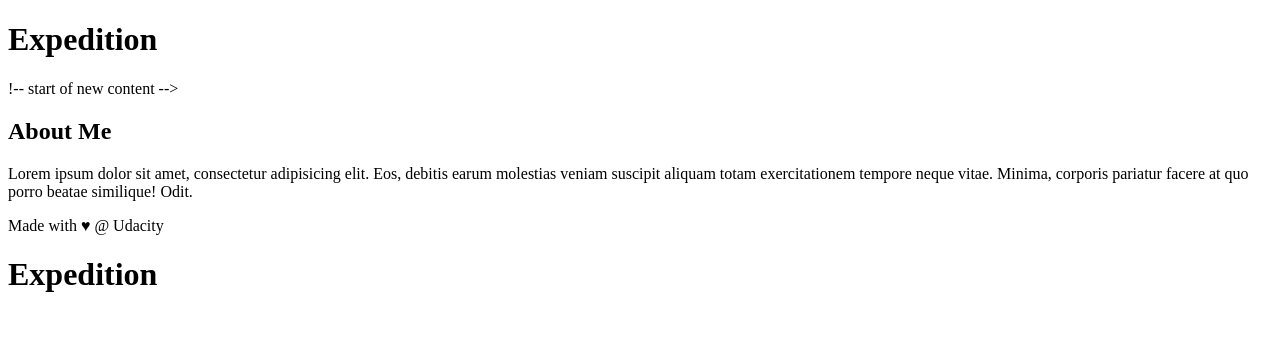
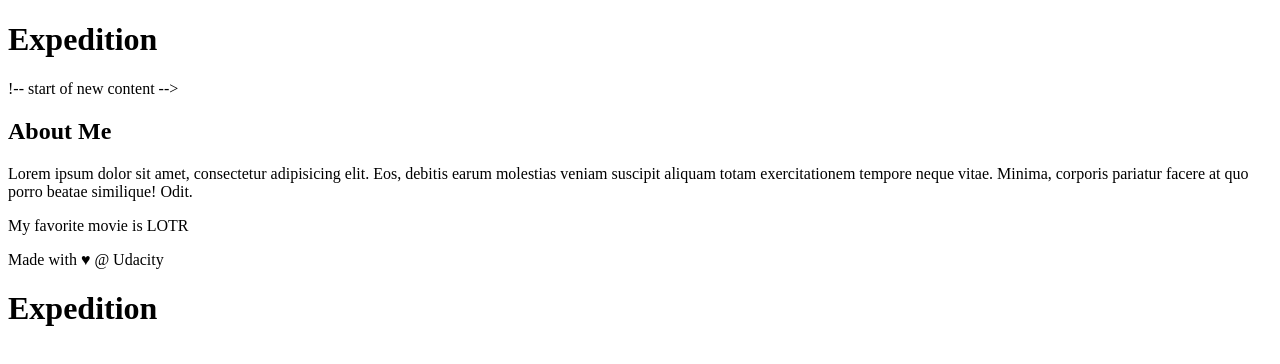
Before and after one commit to WisnuMulya/udacity-git-training, a plain HTML site: page index.html in a window 1280 px wide. Drawn offline with Linux system fonts and the light colour scheme.

Commit message:
Add favorite move to Aside element

```diff
--- a/index.html
+++ b/index.html
@@ -23,6 +23,7 @@
         <h2>About Me</h2>
 
         <p>Lorem ipsum dolor sit amet, consectetur adipisicing elit. Eos, debitis earum molestias veniam suscipit aliquam totam exercitationem tempore neque vitae. Minima, corporis pariatur facere at quo porro beatae similique! Odit.</p>
+	<p>My favorite movie is LOTR</p>
     </aside>
     <!-- end of new content -->
     <footer>
```
